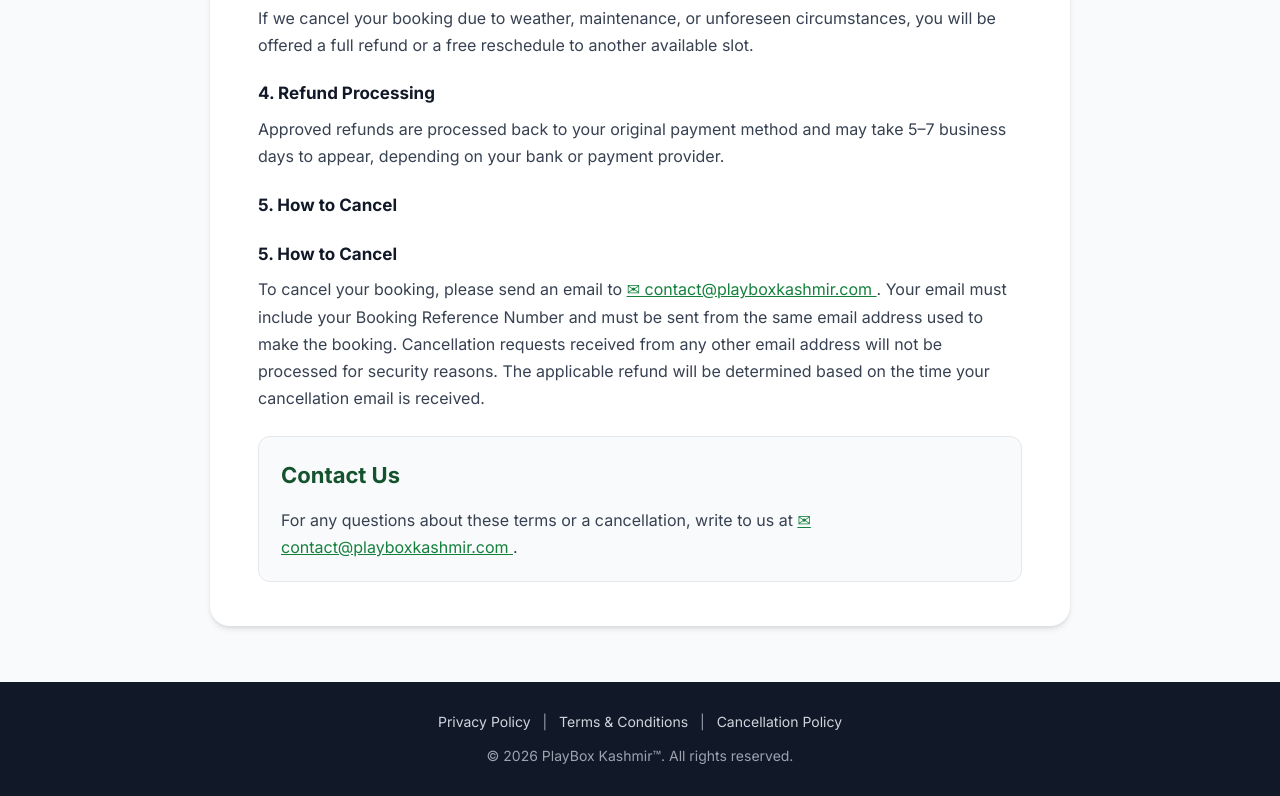
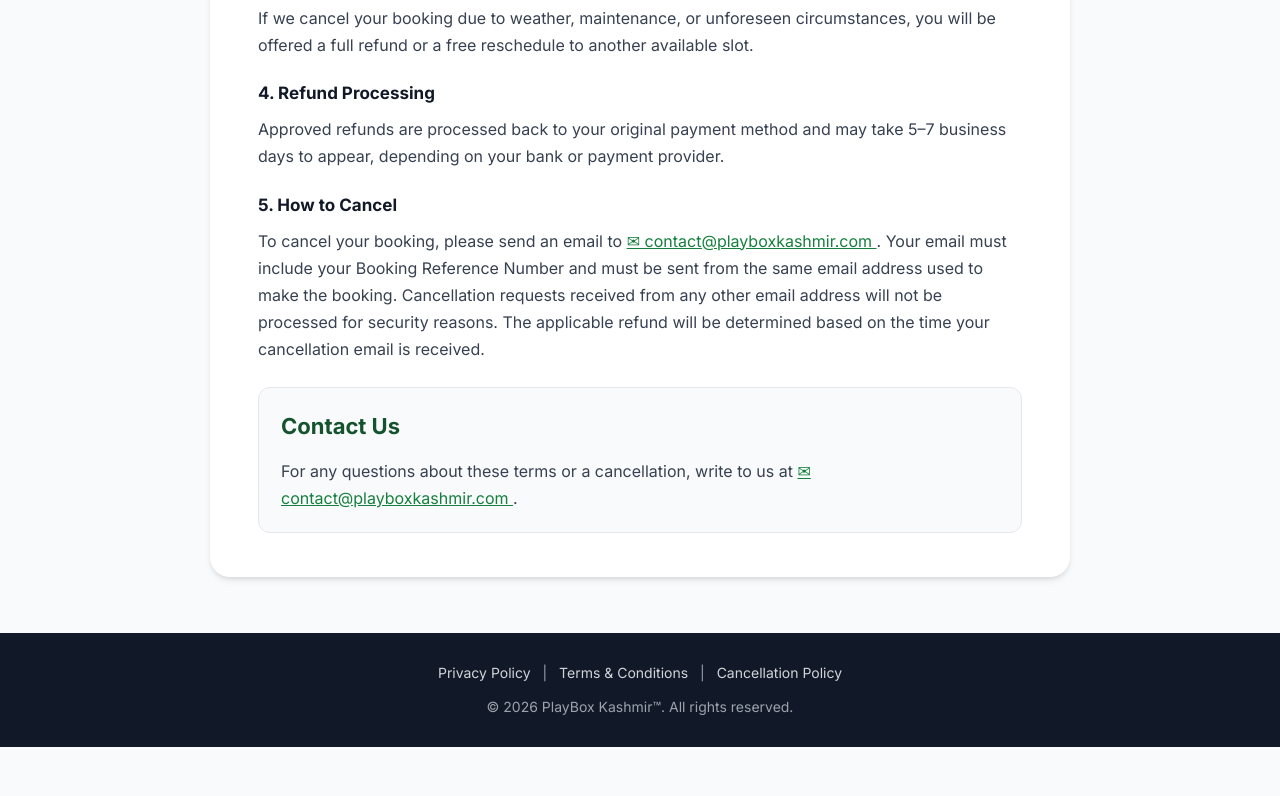
Before and after one commit to playboxkashmir-glitch/playboxkashmir-website, a website: page terms.html in a window 1280 px wide. Shown: the part 1933-2729 px from the top of the page. After the commit the page ends 2680 px from the top, so only its background shows below. Drawn offline with Linux system fonts and the light colour scheme.

Commit message:
Remove duplicate 'How to Cancel' heading
Removed duplicate heading for cancellation instructions.

```diff
--- a/terms.html
+++ b/terms.html
@@ -122,8 +122,6 @@
 
    <h3>5. How to Cancel</h3>
 
-<h3>5. How to Cancel</h3>
-
 <p>
     To cancel your booking, please send an email to
     <a href="mailto:contact@playboxkashmir.com" class="email-link">
```
